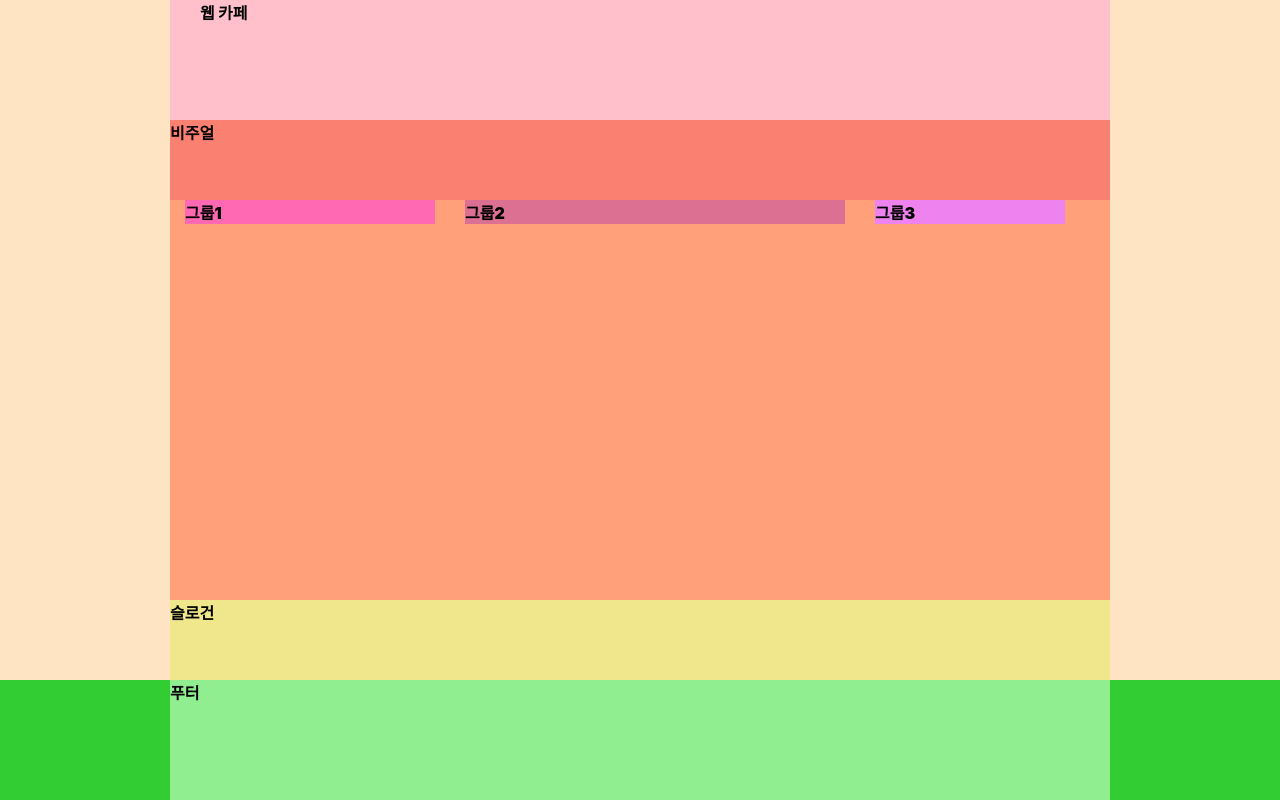
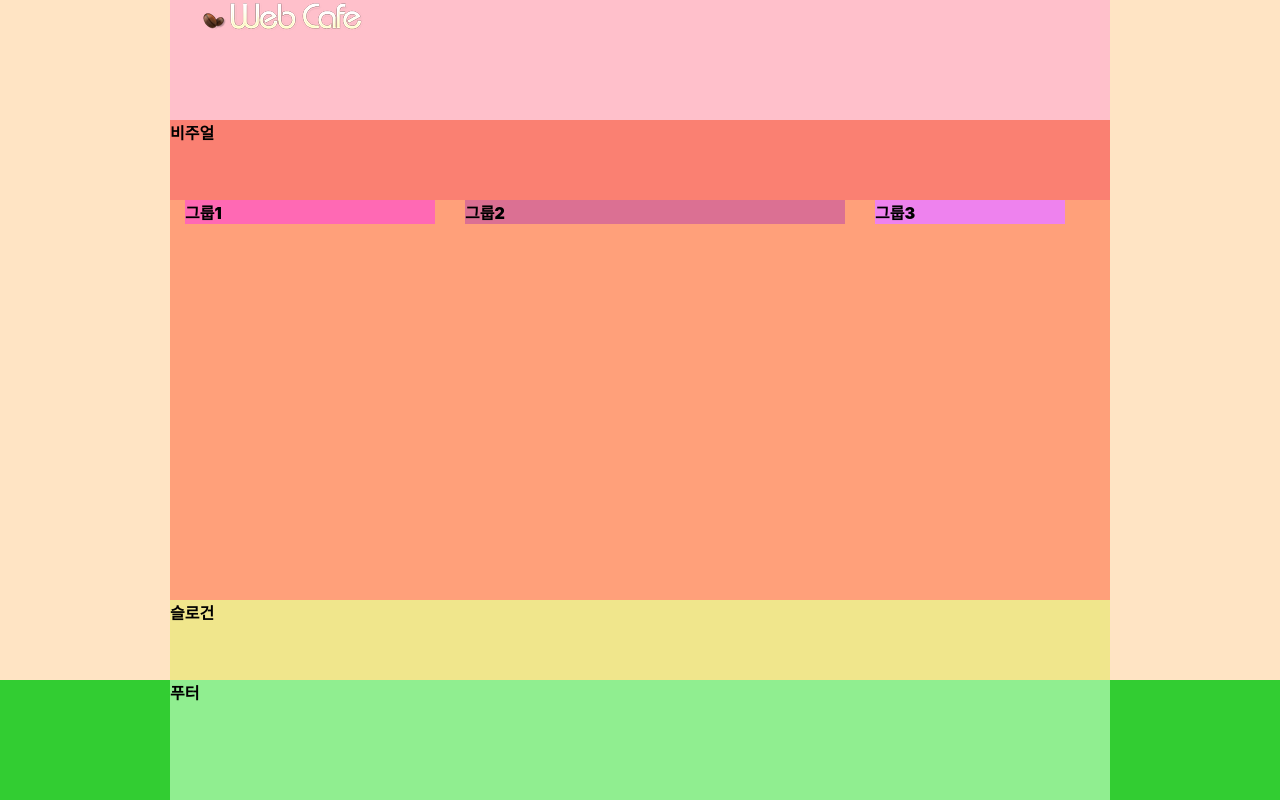
Before and after one commit to copiCat0/HTML5, a website: page index.html in a window 1280 px wide. Drawn offline with Linux system fonts and the light colour scheme; a web font is replaced by a local one.

Commit message:
logo markup

```diff
--- a/index.html
+++ b/index.html
@@ -10,7 +10,9 @@
 </head>
 <body>
   <header class="header">
-    <h1>웹 카페</h1>
+    <h1 class="logo">
+      <a href="./index-complete.html"><img src="./assets/logo.png" alt="" /></a>
+    </h1>
   </header>
   <div class="visual">비주얼</div>
   <main class="main">
```
